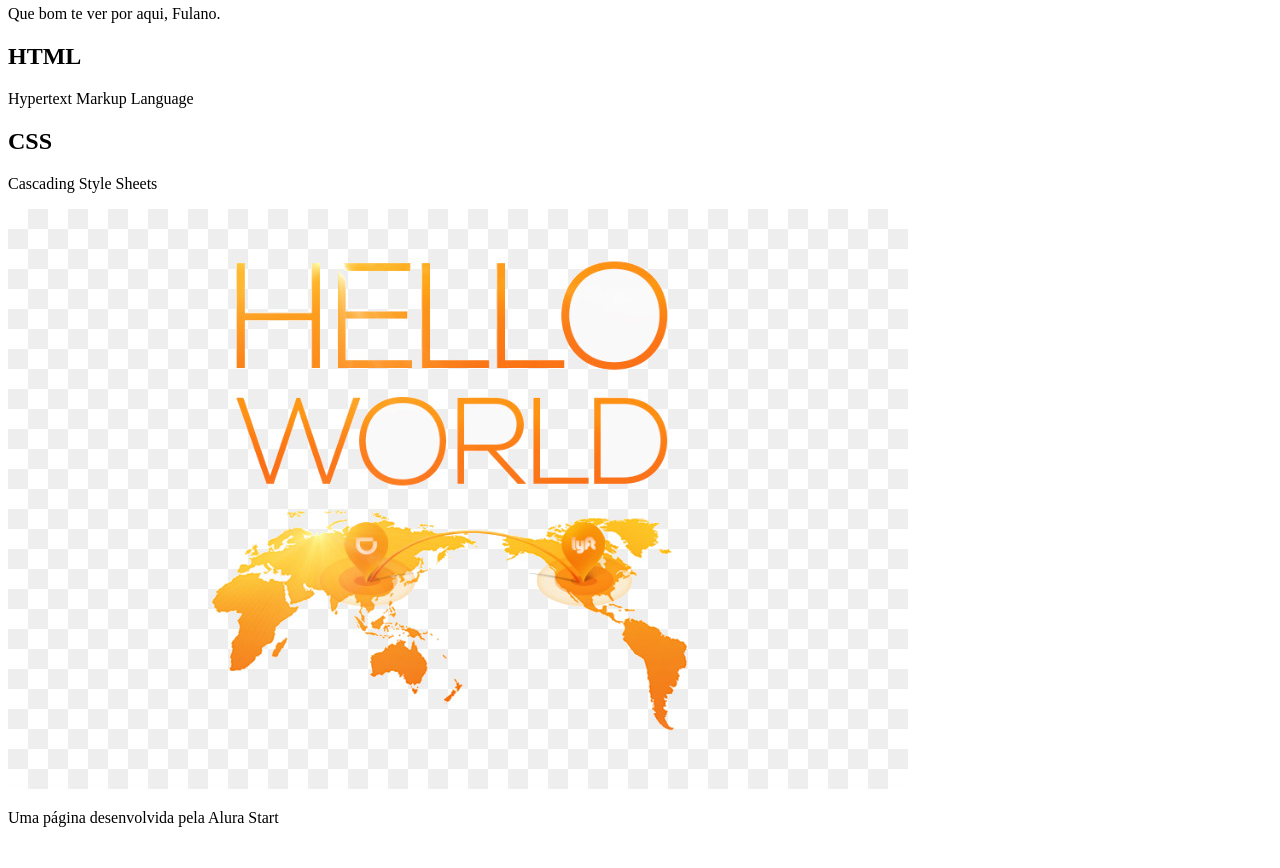
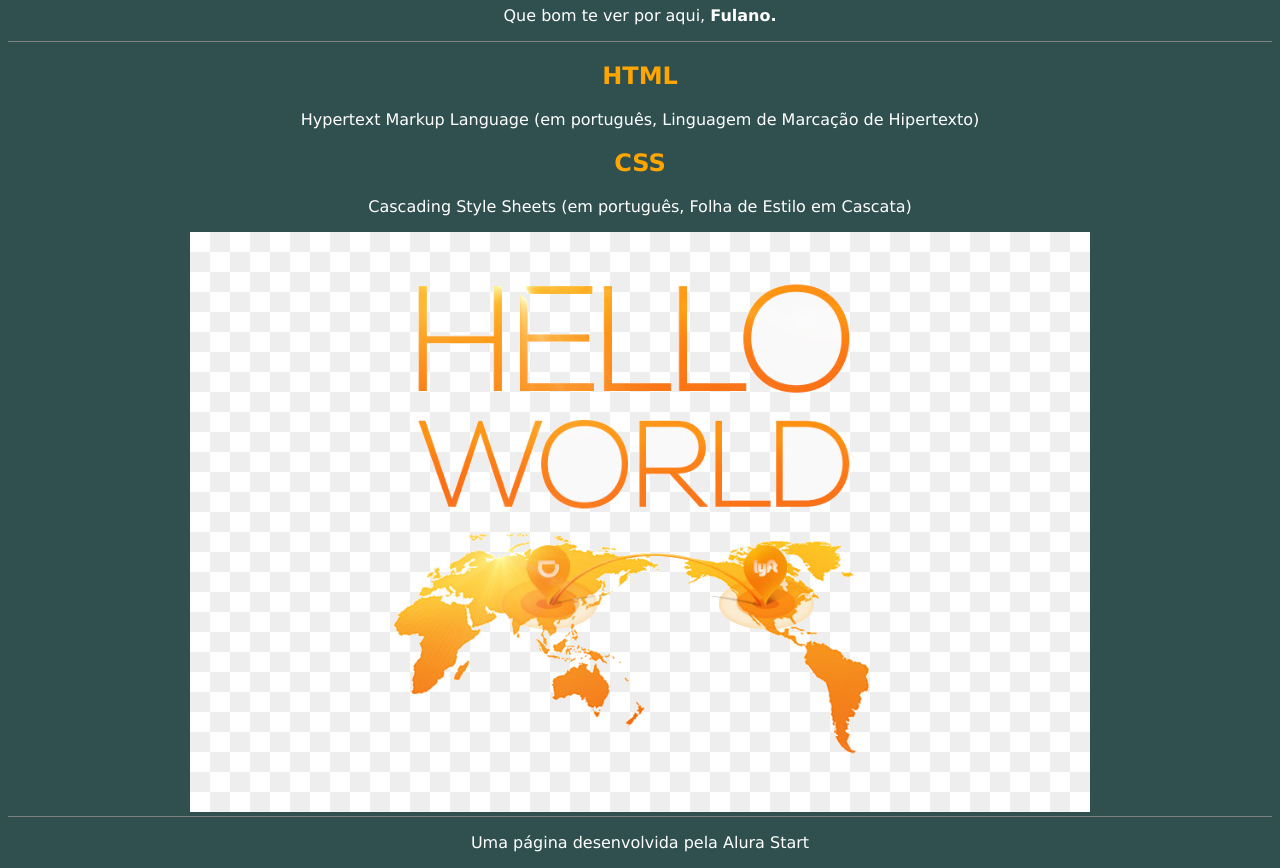
Before and after one commit to EllenCHs/Hello-World, a plain HTML site: page index.html in a window 1280 px wide. Shown: the part 75-943 px from the top of the page. Before the commit the page ends 918 px from the top, so only its background shows below. Drawn offline with Linux system fonts and the light colour scheme.

Commit message:
Estilização do site
Obs.: não funcionou o itálico!

```diff
--- a/index.html
+++ b/index.html
@@ -4,19 +4,20 @@
     <meta charset="UTF-8">
     <meta name="viewport" content="width=device-width, initial-scale=1.0">
     <title>Hello World</title>
+    <link rel="stylesheet" href="style.css">
 </head>
 <body>
     <header>
         <h1>Hello World</h1>
-        <p>Que bom te ver por aqui, Fulano.</p>
+        <p>Que bom te ver por aqui, <span id="nome-usuário">Fulano.</span></p>
     </header>
 
     <section>
         <h2>HTML</h2>
-        <P>Hypertext Markup Language</P>
+        <P><span id="texto-inglês">Hypertext Markup Language</span> (em português, Linguagem de Marcação de Hipertexto)</P>
 
         <h2>CSS</h2>
-        <p>Cascading Style Sheets</p>
+        <p><span id="texto-inglês">Cascading Style Sheets</span> (em português, Folha de Estilo em Cascata)</p>
 
         <img src="imagem/hello.jpg" alt="imagem hello world">
     </section>
--- /dev/null
+++ b/style.css
@@ -0,0 +1,26 @@
+h2{
+    color: orange;
+}
+
+body{
+    background-color: #305050;
+    color: white;
+    font-family: Verdana;
+    text-align: center;
+}
+
+header{
+    border-bottom: 1px solid gray;
+}
+
+footer{
+    border-top: 1px solid gray;
+}
+
+#nome-usuário{
+    font-weight: bold;
+}
+
+.texto-inglês{
+    font-style: italic;
+}
```
